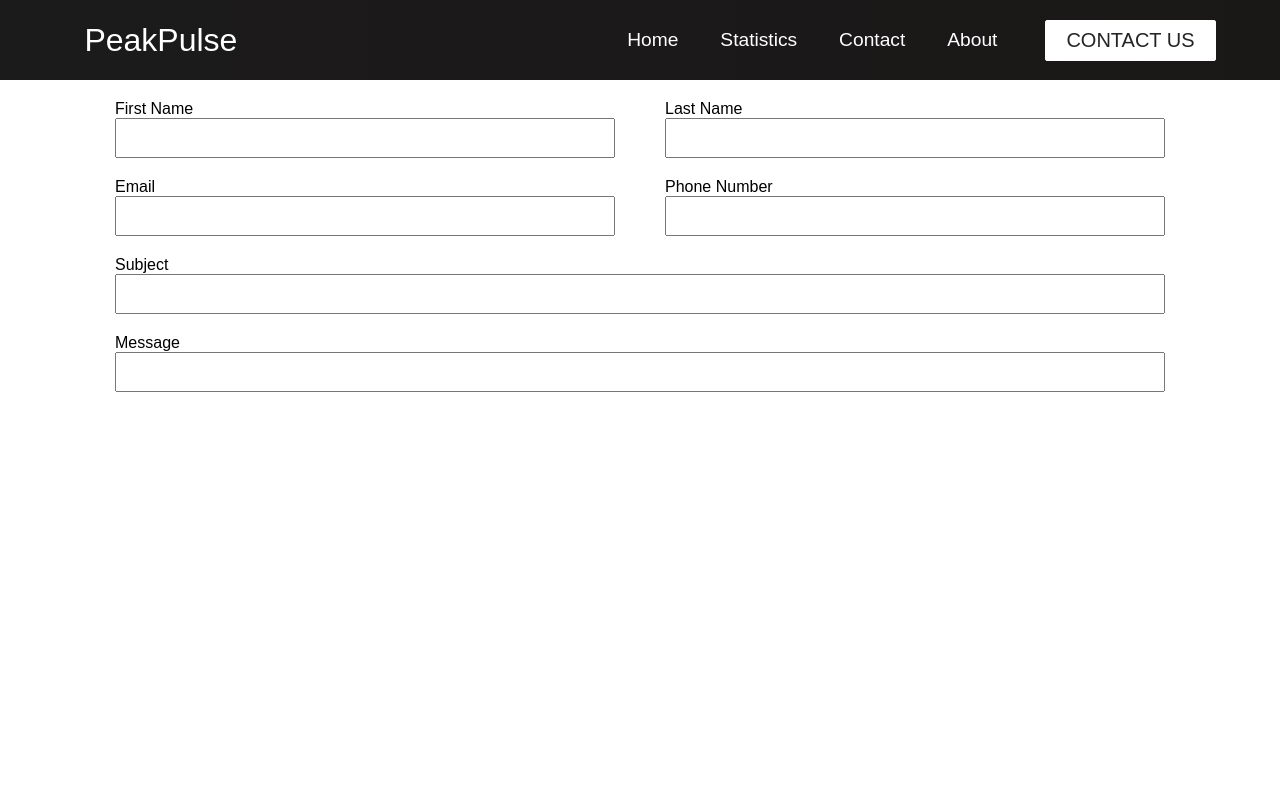
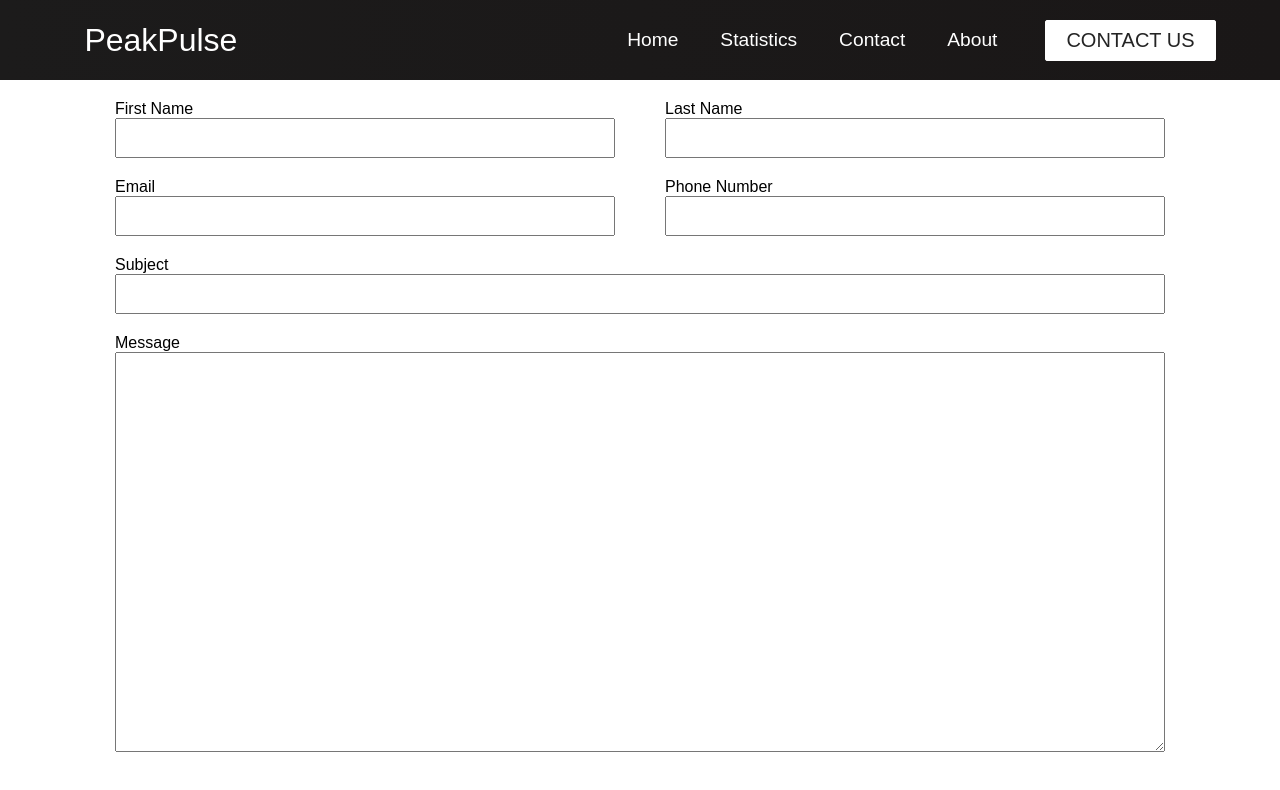
Before and after one commit to UziReigns/YepTeam-PeakPulse, a React (Vite) app in the folder PeakPulse/: page /Contact in a window 1280 px wide. Shown: the top 790 px of the page. Built offline with nearby package versions, Linux system fonts and the light colour scheme.

Commit message:
Changed message to textarea

```diff
--- a/PeakPulse/src/Components/Contact.css
+++ b/PeakPulse/src/Components/Contact.css
@@ -1,3 +1,8 @@
+textarea
+{
+    width: 1050px;
+    height: 400px;
+}
 .input-full
 {
     width: 1050px;
--- a/PeakPulse/src/Components/Contact.jsx
+++ b/PeakPulse/src/Components/Contact.jsx
@@ -36,7 +36,7 @@ function Contact() {
             <div className="flex">
                 <label>
                     Message
-                    <input className="input-full"/>
+                    <textarea className="input-full"/>
                 </label>
 
             </div>
```
